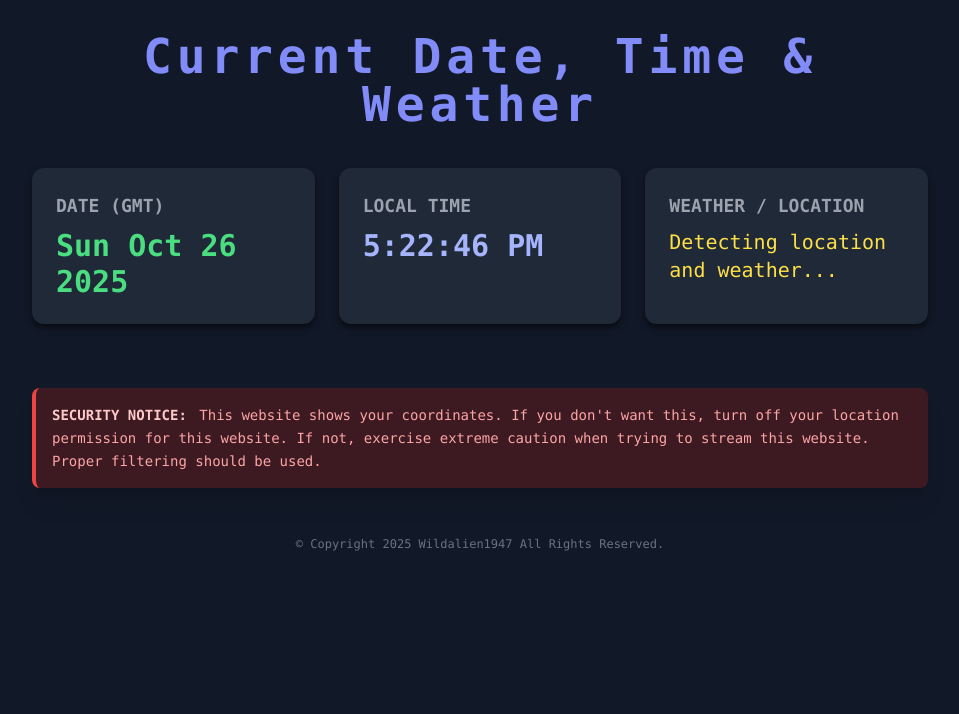
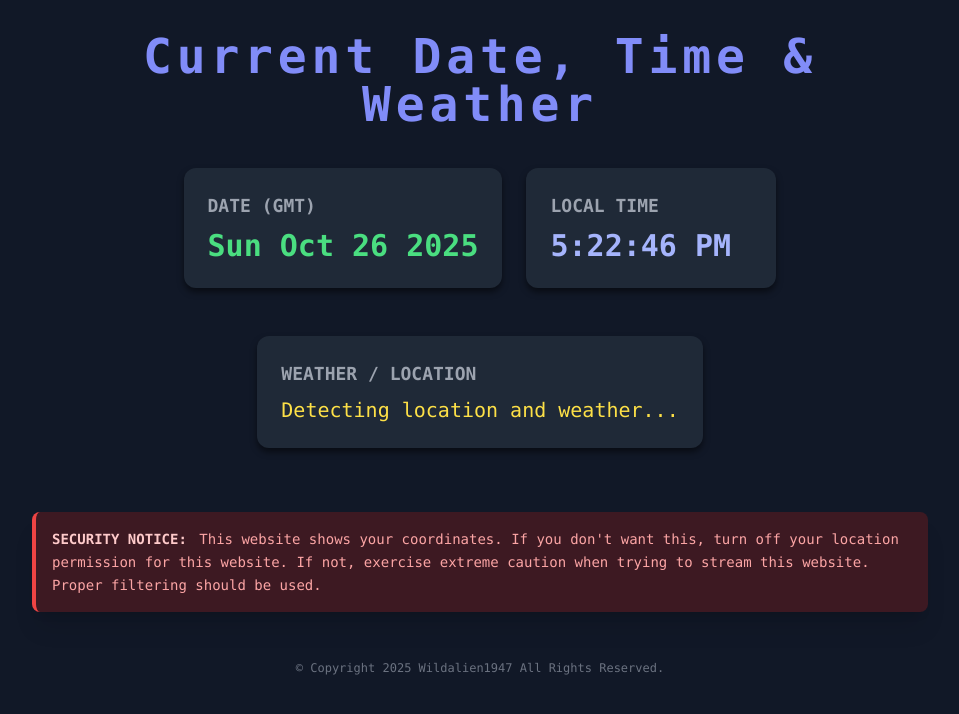
Before and after one commit to WildAlien1947/weather, a plain HTML site: page main.html in a window 1280 px wide. Shown: the whole page, without its empty margins (160-1119 px from the left). Drawn offline with nearby package versions, Linux system fonts and the light colour scheme.

Commit message:
Update main.html

```diff
--- a/main.html
+++ b/main.html
@@ -26,6 +26,9 @@
             box-shadow: 0 4px 6px rgba(0, 0, 0, 0.5);
             margin-bottom: 1.5rem;
             transition: all 0.3s ease;
+            /* --- UPDATED: Ensures the block only takes up the necessary width --- */
+            width: fit-content;
+            min-width: 250px; /* Maintain a minimum width for better mobile layout and readability */
         }
         .data-block:hover {
             transform: translateY(-2px);
@@ -41,8 +44,8 @@
             Current Date, Time & Weather
         </h1>
 
-        <!-- Data Grid -->
-        <div class="grid md:grid-cols-3 gap-6">
+        <!-- Data Flex Container - Changed from grid to flex to allow content-fitting widths -->
+        <div class="flex flex-wrap justify-center gap-6">
 
             <!-- Date Display -->
             <div class="data-block">
@@ -56,8 +59,8 @@
                 <div class="time text-3xl font-bold text-indigo-300" id="time">Initializing...</div>
             </div>
 
-            <!-- Weather Display -->
-            <div class="data-block md:col-span-1">
+            <!-- Weather Display - Now content-sized -->
+            <div class="data-block">
                 <p class="text-lg font-semibold text-gray-400 mb-2">WEATHER / LOCATION</p>
                 <div class="weather text-xl font-medium text-yellow-300" id="weather">Detecting location and weather...</div>
             </div>
```
